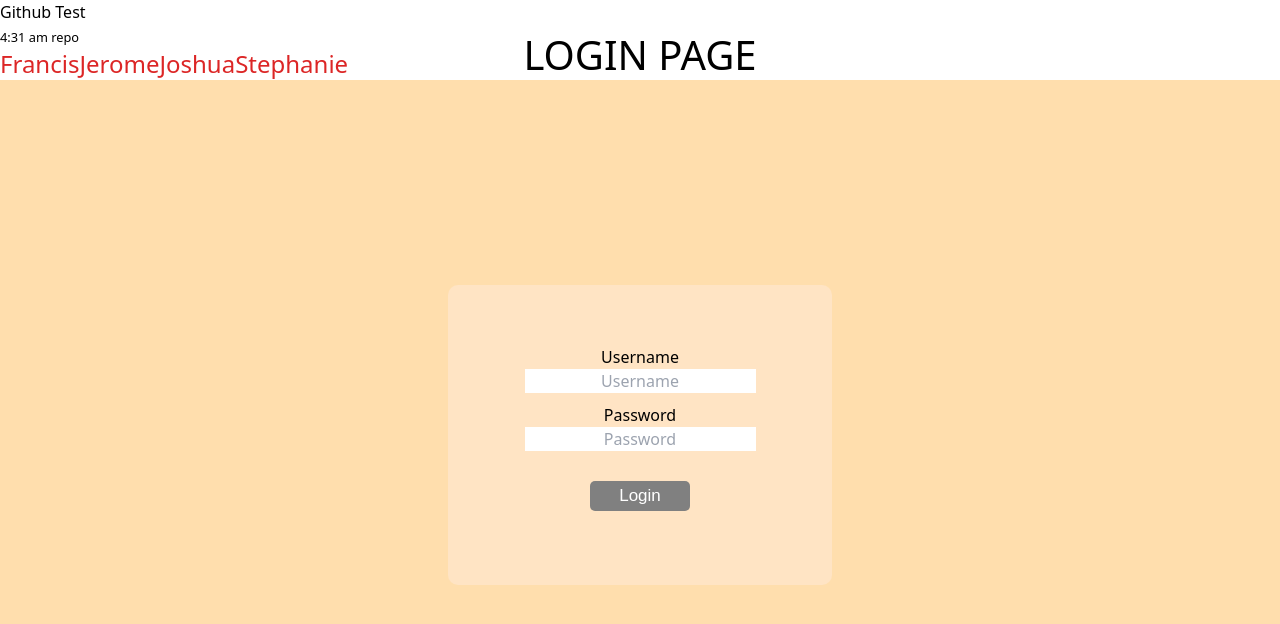
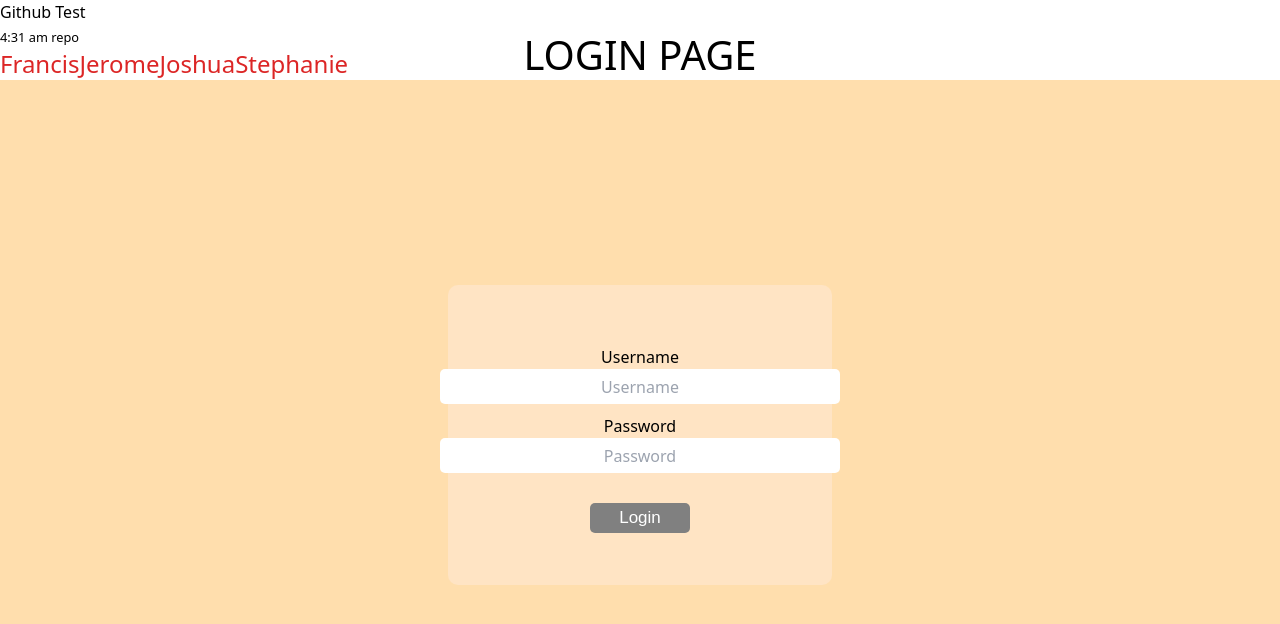
Before and after one commit to salles4/github-test, a React (Vite) app: page /joshua in a window 1280 px wide. Shown: the top 624 px of the page. Built offline with nearby package versions, Linux system fonts and the light colour scheme.

Commit message:
login page

```diff
--- a/src/joshua/Joshua.jsx
+++ b/src/joshua/Joshua.jsx
@@ -1,5 +1,20 @@
+import {useState} from "react";
 import './joshua.css';
 export default function Joshua() {
+
+  const [username, setUsername] = useState('');
+  const [userpass, setUserPass] = useState('');
+
+  const handleSubmit = (e) => {
+    e.preventDefault();
+    console.log(username);
+    if(username == "admin" && userpass == "admin"){
+      console.log("Login Success")
+    }else{
+      console.log("Login Fail")
+    }
+  }
+
   return (
     <>
       <div class="mainctn">
@@ -10,12 +25,13 @@ export default function Joshua() {
 
         <div class="loginctn">
 
-          <label class="nameLabel">Username </label>
-          <input class="nameInput" type="text" required placeholder="Username" name="username"></input>
-          <label class="passLabel">Password </label>
-          <input class="passInput" type="password" required placeholder="Password" name="userpass"></input>
-          <button class="loginbtn">Login</button>
-
+          <form class="formctn" onSubmit={handleSubmit}>
+            <label class="nameLabel">Username </label>
+            <input value={username} onChange={(e) => setUsername(e.target.value)} name="username" class="nameInput" type="text" required placeholder="Username"></input>
+            <label class="passLabel">Password </label>
+            <input value={userpass} onChange={(e) => setUserPass(e.target.value)} name="userpass" class="passInput" type="password" required placeholder="Password" minLength={5}></input>
+            <button class="loginbtn" type="submit">Login</button>
+          </form>
         </div>
       </div>
     </>
--- a/src/joshua/joshua.css
+++ b/src/joshua/joshua.css
@@ -20,10 +20,13 @@ body{
     height: 300px;
     background-color: bisque;
     border-radius: 10px;
+    margin-bottom: 150px;
+}
+.formctn{
     display: flex;
     flex-direction: column;
     align-items: center;
-    margin-bottom: 150px;
+    text-align: left;
 }
 .nameLabel{
     margin-top: 60px;
@@ -33,6 +36,10 @@ body{
 }
 input{
     text-align: center;
+    border-radius: 5px;
+    height: 35px;
+    width: 400px;
+    font-size: 30px;
 }
 .loginbtn{
     background-color: gray;
```
